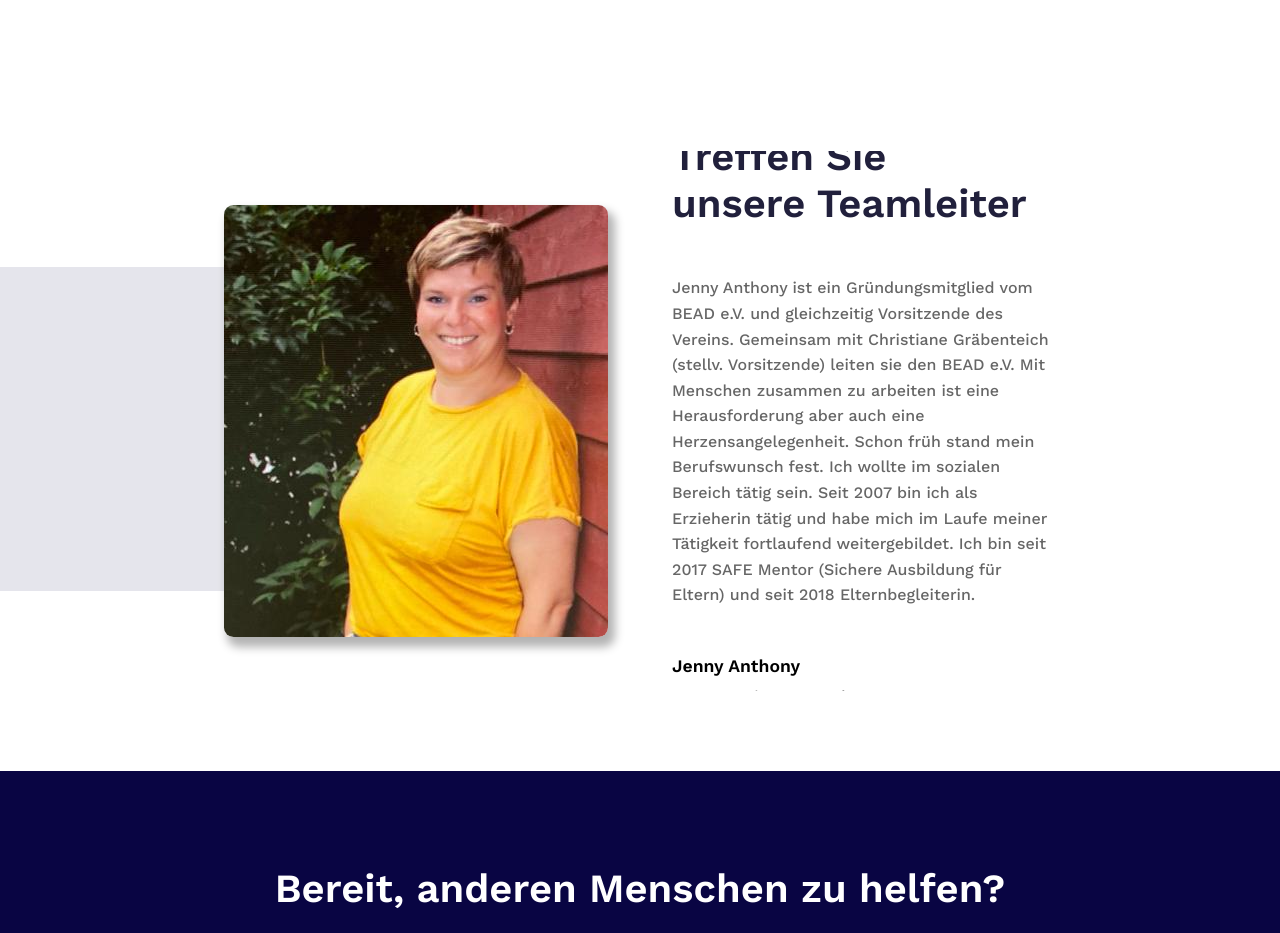
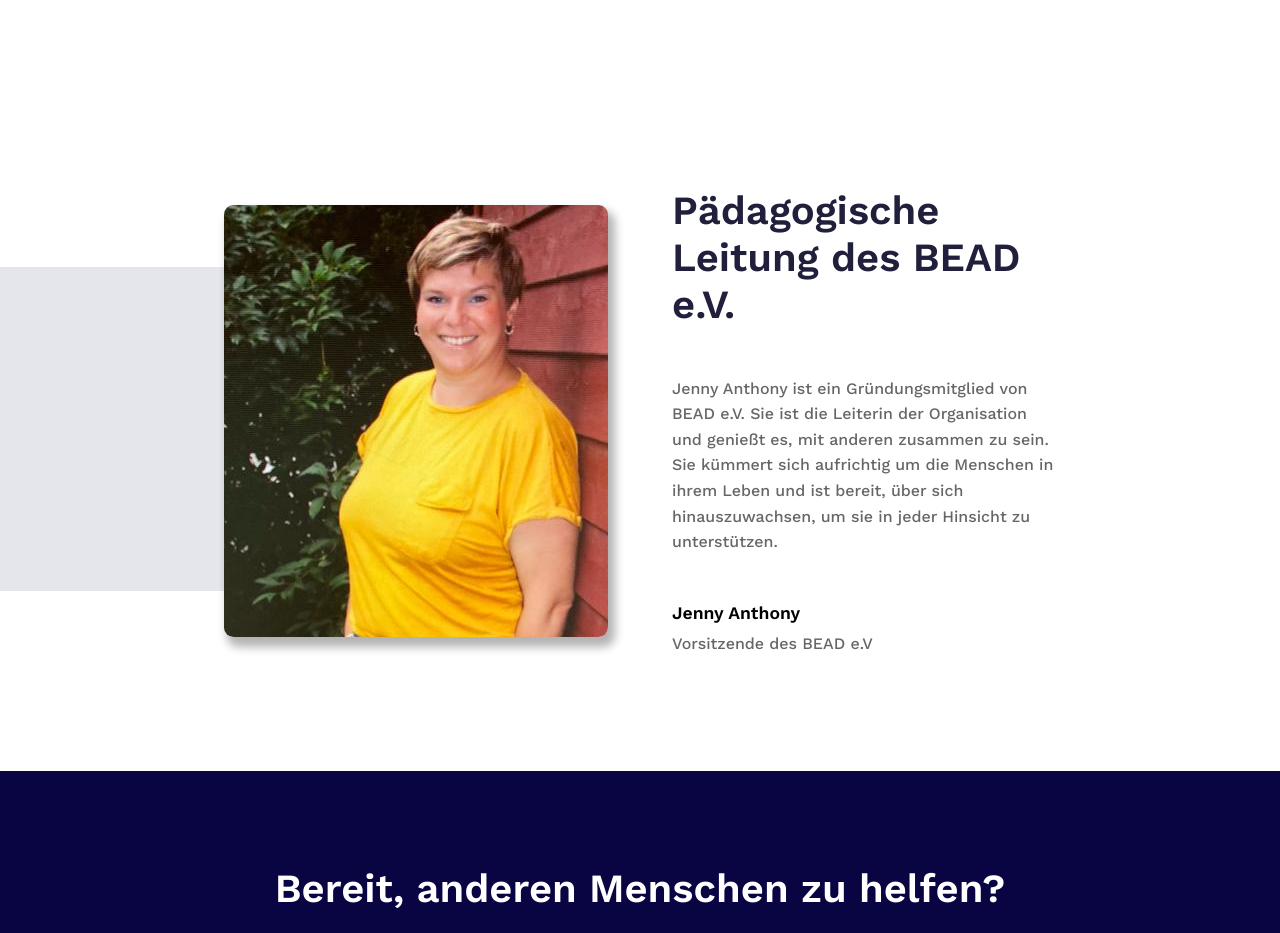
Before and after one commit to KingsleyDiala/BEAD-e.V., a plain HTML site: page index.html in a window 1280 px wide. Shown: the part 4120-5053 px from the top of the page. Drawn offline with nearby package versions, Linux system fonts and the light colour scheme.

Commit message:
Text correction

```diff
--- a/index.html
+++ b/index.html
@@ -289,7 +289,7 @@
       </div>
     </section>
 
-    <!-- ========================== -->
+        <!-- ========================== -->
     <!-- OUR CAPTAIN -->
     <section id="our-captain" class="our-captain">
       <div class="container">
@@ -298,13 +298,10 @@
           <img src="./img/teamleiter.jpeg" alt="">
         </div>
         <div class="content-right">
-          <h2>Treffen Sie <br>unsere Teamleiter</h2>
-          <p>Jenny Anthony ist ein Gründungsmitglied vom BEAD e.V. und gleichzeitig Vorsitzende des Vereins. Gemeinsam mit Christiane Gräbenteich (stellv. Vorsitzende) leiten sie den BEAD e.V.
-
-            Mit Menschen zusammen zu arbeiten ist eine Herausforderung aber auch eine Herzensangelegenheit. Schon früh stand mein Berufswunsch fest. Ich wollte im sozialen Bereich tätig sein. Seit 2007 bin ich als Erzieherin tätig und habe mich im Laufe meiner Tätigkeit fortlaufend weitergebildet. Ich bin seit 2017 SAFE Mentor (Sichere Ausbildung für Eltern) und seit 2018 Elternbegleiterin.
-            </p>
+          <h2>Pädagogische Leitung des BEAD e.V.</h2>
+          <p>Jenny Anthony ist ein Gründungsmitglied von BEAD e.V. Sie ist die Leiterin der Organisation und genießt es, mit anderen zusammen zu sein. Sie kümmert sich aufrichtig um die Menschen in ihrem Leben und ist bereit, über sich hinauszuwachsen, um sie in jeder Hinsicht zu unterstützen.</p>
           <h6>Jenny Anthony</h6>
-          <p>BEAD Vereinsvorstand</p>
+          <p>Vorsitzende des BEAD e.V</p>
         </div>
       </div>
     </section>
```
Also changed, not shown: about us.html (+3 -3 lines), contact us.html (+2 -2 lines), wbb e.V.html (+3 -3 lines).
